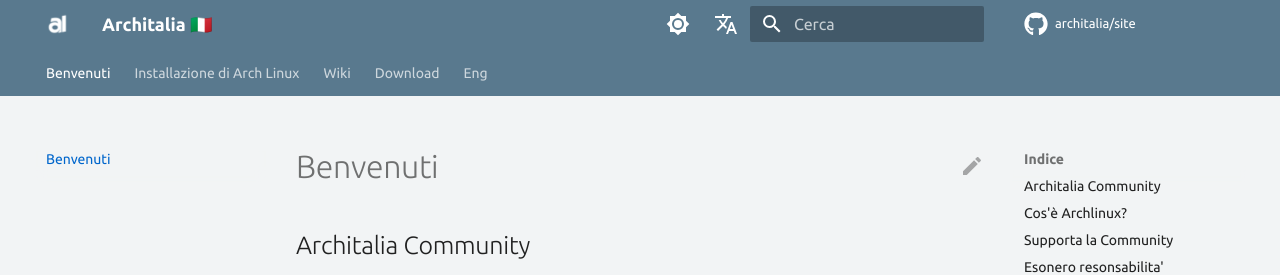
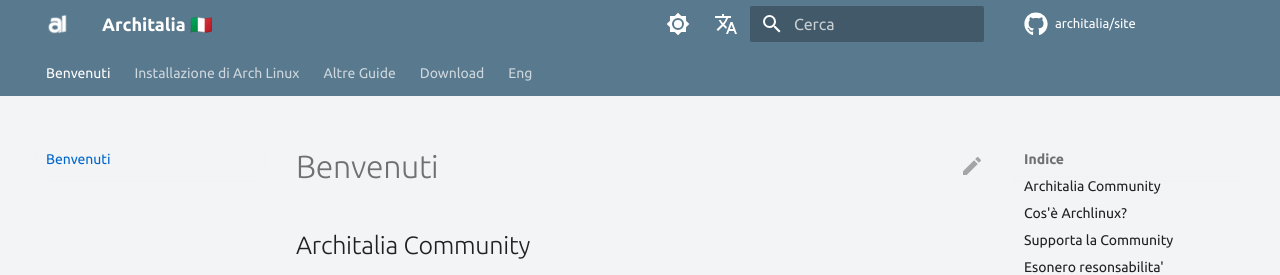
Before and after one commit to ArchItalia/site, an MkDocs documentation site: the page built from docs/index.md, in a window 1280 px wide and 900 px high. Shown: the top 275 px of the window. Built offline with MkDocs 1.6.1 and Material for MkDocs 9.7.7, drawn with Linux system fonts in a browser that asks for light colours; comment, search, counter and statistics services are not loaded; the version menu is left out.

Commit message:
Update mkdocs.yml

```diff
--- a/mkdocs.yml
+++ b/mkdocs.yml
@@ -9,7 +9,7 @@
 nav:
   - index.md
   - Archlinux-Guida/arch-guida.md
-  - 'Wiki':
+  - 'Altre Guide':
         - 'Pacman': 'Altre-Guide/Pacman.md'
         - 'AUR': 'Altre-Guide/aur.md'
         - 'Yay': 'Altre-Guide/yay.md'
```
